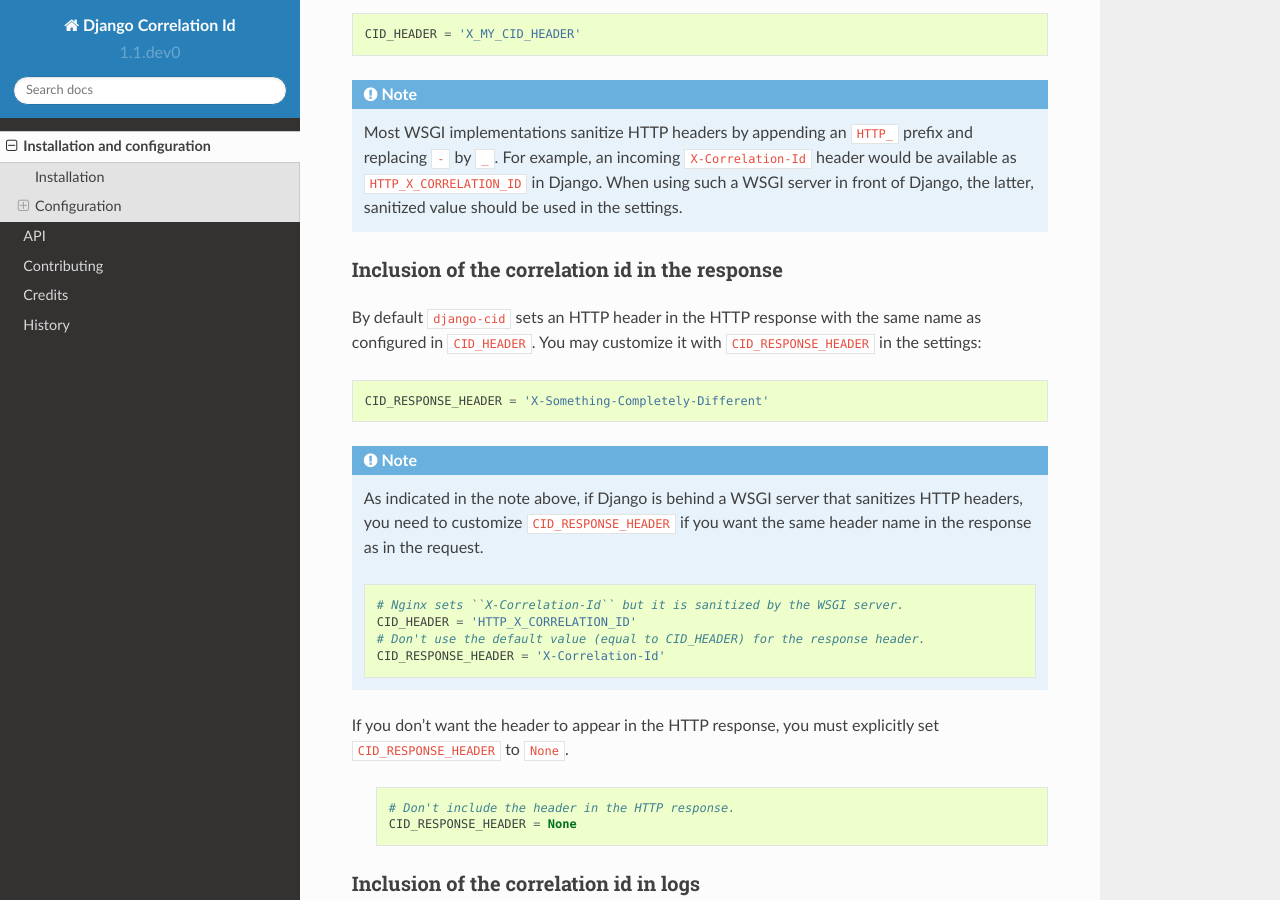
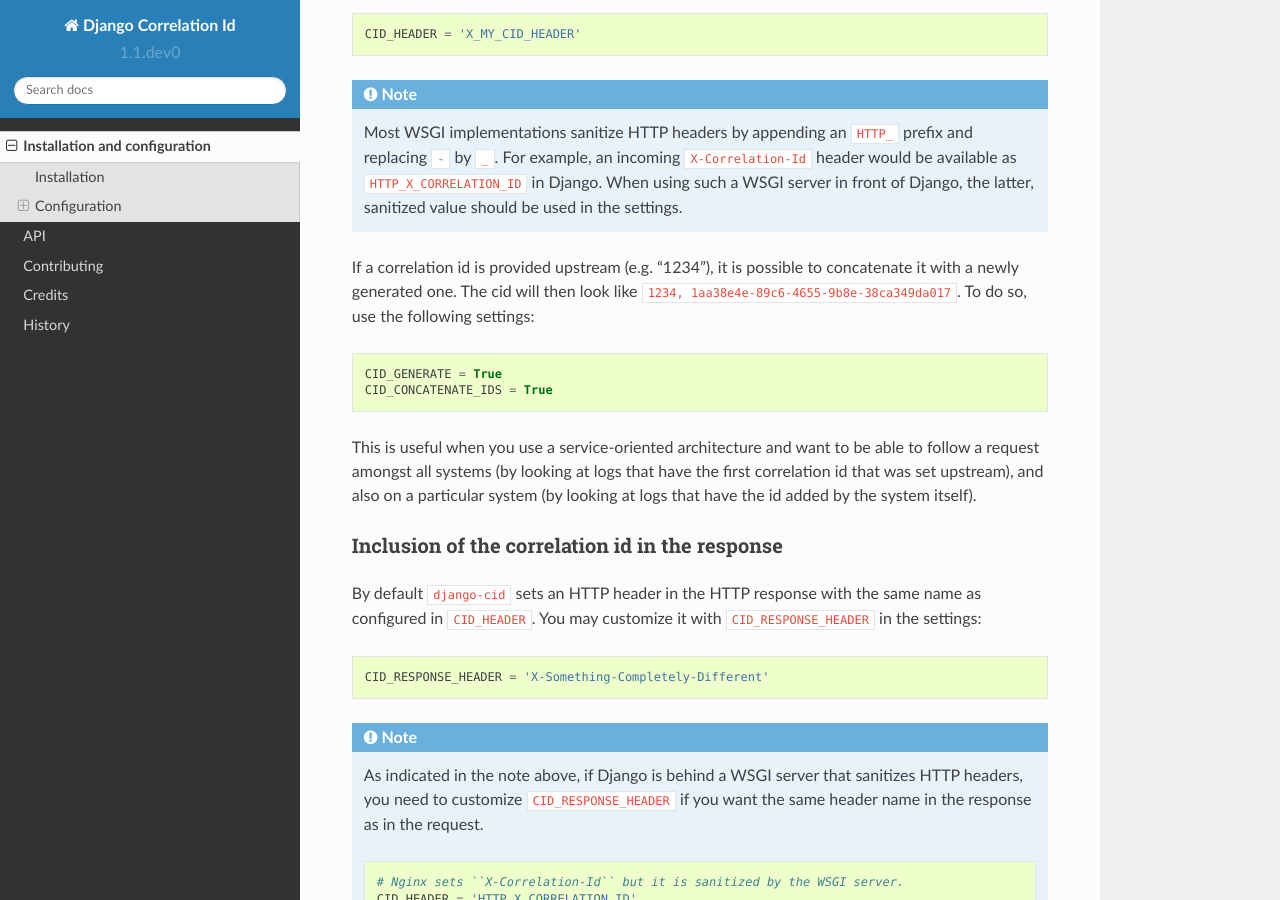
Before and after one commit to Polyconseil/django-cid, a Sphinx documentation site: the page built from docs/installation.rst, in a window 1280 px wide and 900 px high, scrolled down 1350 px. Built offline with Sphinx 7.4.7 and the Read the Docs theme 2.0.0, drawn with Linux system fonts in a browser that asks for light colours.

Commit message:
cid: Allow to concatenate upstream and local correlation ids
This is useful when you use a service-oriented architecture and want
to be able to follow a request amongst all systems (by looking at logs
that have the first correlation id that was set upstream), and also on
a particular system (by looking at logs that have the id added by the
system itself).

```diff
--- a/HISTORY.rst
+++ b/HISTORY.rst
@@ -4,7 +4,8 @@
 1.1 (unreleased)
 ++++++++++++++++
 
-- Nothing changed yet.
+- Allow to concatenate an upstream correlation id with a
+  locally-generated one, with a new ``CID_CONCATENATE_IDS`` setting.
 
 
 1.0 (2018-10-01)
--- a/docs/installation.rst
+++ b/docs/installation.rst
@@ -80,6 +80,22 @@
     ``HTTP_X_CORRELATION_ID`` in Django. When using such a WSGI server
     in front of Django, the latter, sanitized value should be used in
     the settings.
+
+If a correlation id is provided upstream (e.g. "1234"), it is possible
+to concatenate it with a newly generated one. The cid will then look
+like ``1234, 1aa38e4e-89c6-4655-9b8e-38ca349da017``. To do so, use the
+following settings:
+
+.. code-block:: python
+
+    CID_GENERATE = True
+    CID_CONCATENATE_IDS = True
+
+This is useful when you use a service-oriented architecture and want
+to be able to follow a request amongst all systems (by looking at logs
+that have the first correlation id that was set upstream), and also on
+a particular system (by looking at logs that have the id added by the
+system itself).
 
 
 Inclusion of the correlation id in the response
```
Also changed, not shown: 2 other files.
